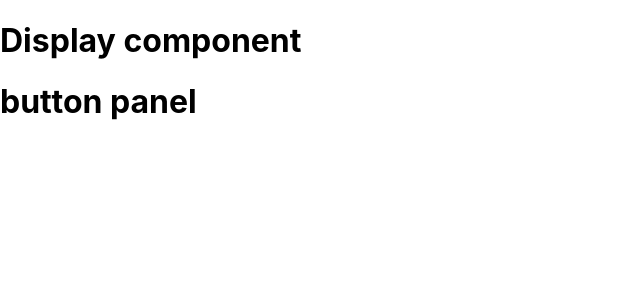
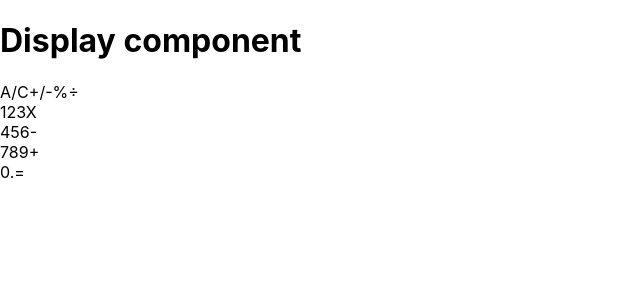
Before and after one commit to luisvinicius09/calculatorReact, a React (Create React App) app: page / in a window 1280 px wide. Shown: the top 300 px of the page, without its empty margins (0-640 px from the left). Built offline with nearby package versions, Linux system fonts and the light colour scheme.

Commit message:
Add multiple buttons divided in five groups

```diff
--- a/src/components/ButtonPanel.js
+++ b/src/components/ButtonPanel.js
@@ -1,7 +1,37 @@
+import Button from './Button';
+
 const ButtonPanel = () => (
-  <div>
-    <h1>button panel</h1>
-  </div>
+  <>
+    <div>
+      <Button value="A/C" />
+      <Button value="+/-" />
+      <Button value="%" />
+      <Button value="÷" />
+    </div>
+    <div>
+      <Button value="1" />
+      <Button value="2" />
+      <Button value="3" />
+      <Button value="X" />
+    </div>
+    <div>
+      <Button value="4" />
+      <Button value="5" />
+      <Button value="6" />
+      <Button value="-" />
+    </div>
+    <div>
+      <Button value="7" />
+      <Button value="8" />
+      <Button value="9" />
+      <Button value="+" />
+    </div>
+    <div>
+      <Button value="0" />
+      <Button value="." />
+      <Button value="=" />
+    </div>
+  </>
 );
 
 export default ButtonPanel;
```
